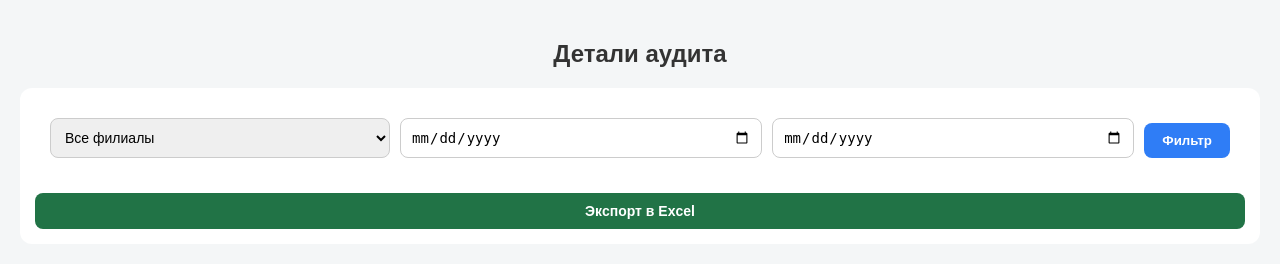
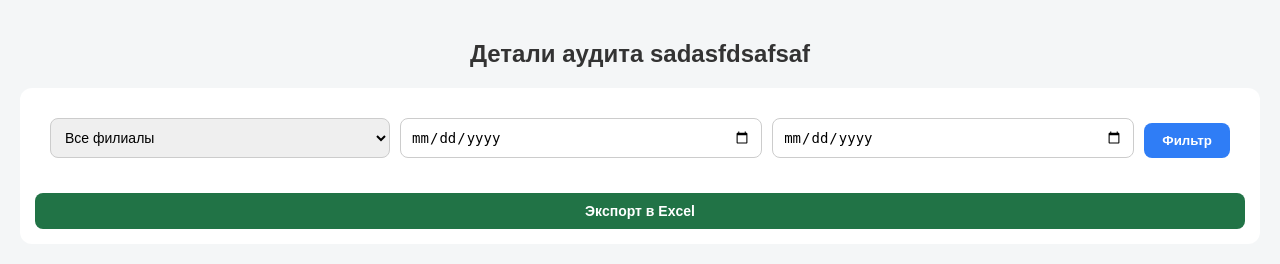
Before and after one commit to Abdullayevsardor/Maxway, a Django app: page /page/ in a window 1280 px wide. Shown: the top 264 px of the page. Run offline with Django 5.2, Linux system fonts and the light colour scheme; data that the repository does not hold is empty.

Commit message:
Update audit page header with additional text

```diff
--- a/checklist/templates/audit_page.html
+++ b/checklist/templates/audit_page.html
@@ -3,7 +3,7 @@
 
 {% block content %}
 
-<h2>Детали аудита</h2>
+<h2>Детали аудита    sadasfdsafsaf</h2>
 
 
 <form method="GET" class="filter-export-bar">
```
